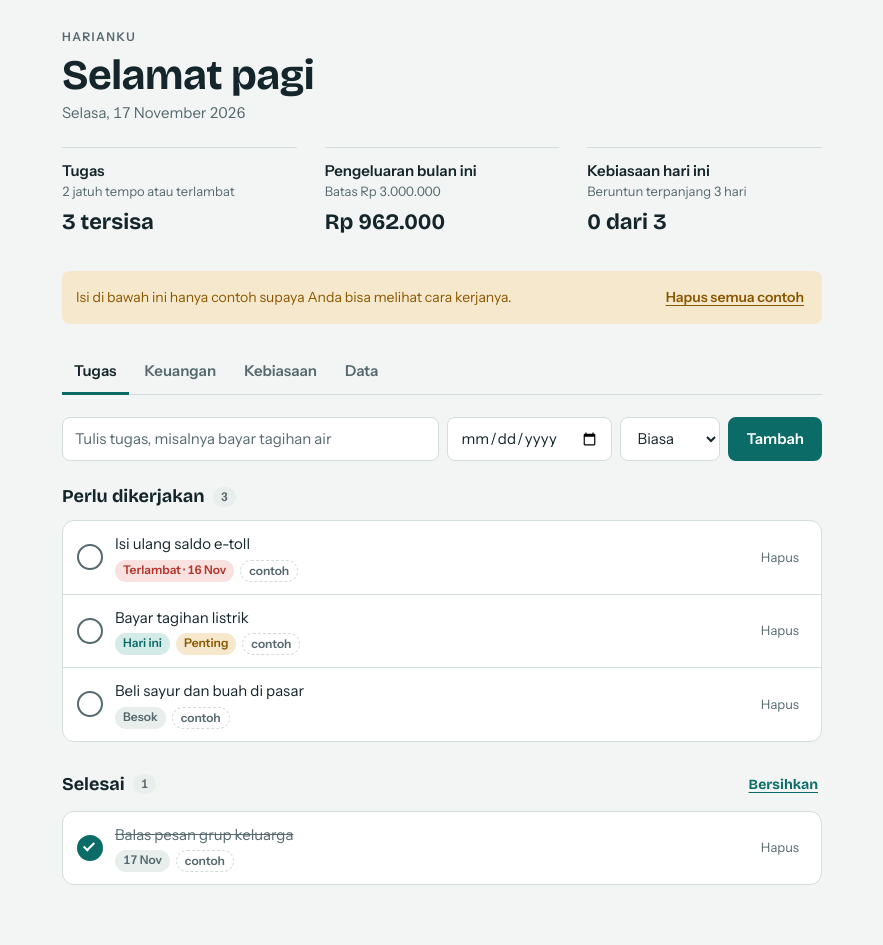
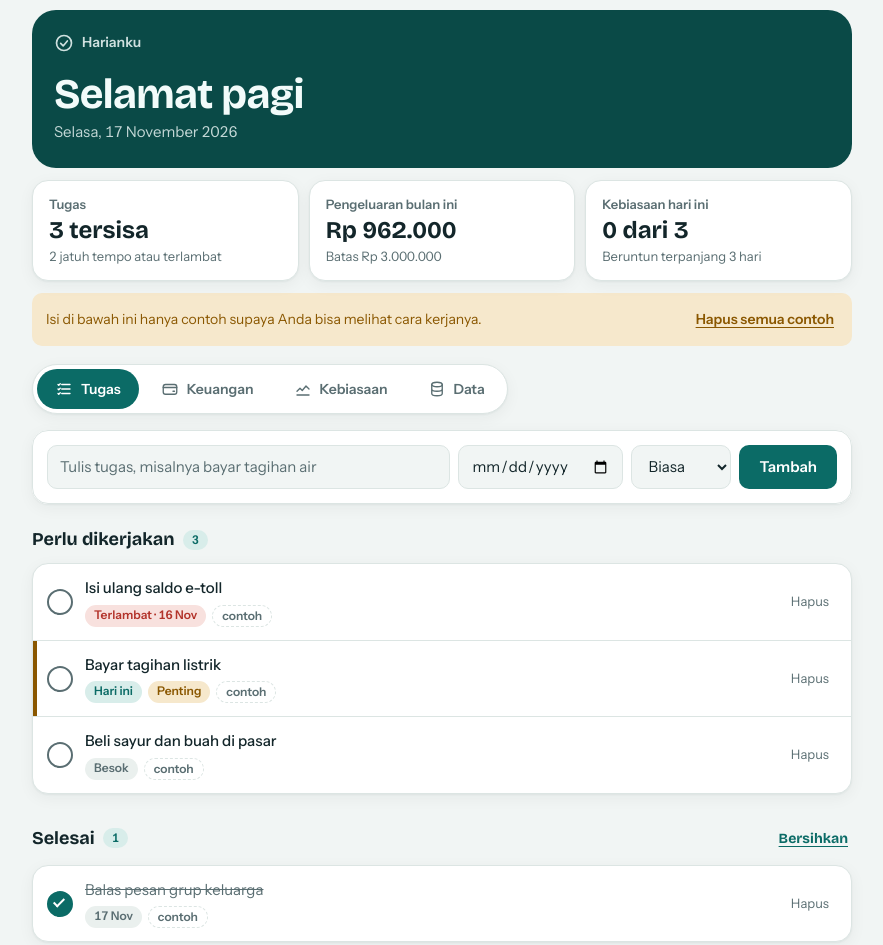
Before and after one commit to donnaladya17/Daily, a plain HTML site: page index.html in a window 1280 px wide. Shown: the whole page, without its empty margins (198-1081 px from the left). Drawn offline with nearby package versions, Linux system fonts and the light colour scheme.

Commit message:
Add files via upload

```diff
--- a/app.js
+++ b/app.js
@@ -225,7 +225,7 @@ function renderLoading(){
   ['#taskList','#catList','#txList','#habitList'].forEach(function(s){ $(s).replaceChildren(el('p',{class:'loading',text:'Memuat data Anda…'})); });
 }
 function glanceRow(label,sub,val){
-  return el('div',null, el('div',null, el('span',{class:'g-label',text:label}), el('span',{class:'g-sub',text:sub})), el('strong',{class:'g-val',text:val}));
+  return el('div',null, el('span',{class:'g-label',text:label}), el('strong',{class:'g-val',text:val}), el('span',{class:'g-sub',text:sub}));
 }
 function emptyState(title,body){ return el('div',{class:'empty'}, el('strong',{text:title}), el('p',{text:body})); }
 
@@ -263,7 +263,7 @@ function duePill(t){
   return el('span',{class:'pill '+cls,text:label});
 }
 function taskRow(t){
-  return el('li',{class:t.done?'done':''},
+  return el('li',{class:(t.done?'done':'')+(t.prio===1&&!t.done?' p1':'')},
     el('button',{class:'check',type:'button','aria-pressed':t.done?'true':'false','aria-label':(t.done?'Tandai belum selesai: ':'Tandai selesai: ')+t.text,onclick:function(){ t.done=!t.done; commit(); }}),
     el('div',{class:'t-body'},
       el('span',{class:'t-text',text:t.text}),
--- a/index.html
+++ b/index.html
@@ -17,11 +17,12 @@
 <body>
 <div class="wrap">
   <header>
-    <p class="brand">Harianku</p>
+    <p class="brand"><svg viewBox="0 0 24 24" fill="none" stroke="currentColor" stroke-width="2" stroke-linecap="round" stroke-linejoin="round" aria-hidden="true"><circle cx="12" cy="12" r="9"/><path d="M8 12.5l3 3 5-6"/></svg>Harianku</p>
     <h1 id="greet">Selamat datang</h1>
     <p class="date" id="date"></p>
-    <div class="glance" id="glance" aria-live="polite"></div>
   </header>
+
+  <div class="glance" id="glance" aria-live="polite"></div>
 
   <div class="sample-note" id="sampleNote" hidden>
     <span>Isi di bawah ini hanya contoh supaya Anda bisa melihat cara kerjanya.</span>
@@ -29,10 +30,10 @@
   </div>
 
   <nav class="tabs" aria-label="Bagian aplikasi">
-    <button class="tab" type="button" id="tab-tugas" data-view="tugas">Tugas</button>
-    <button class="tab" type="button" id="tab-uang" data-view="uang">Keuangan</button>
-    <button class="tab" type="button" id="tab-kebiasaan" data-view="kebiasaan">Kebiasaan</button>
-    <button class="tab" type="button" id="tab-data" data-view="data">Data</button>
+    <button class="tab" type="button" id="tab-tugas" data-view="tugas"><svg viewBox="0 0 24 24" aria-hidden="true"><path d="M9 6h11M9 12h11M9 18h11"/><path d="M4 6l1 1 2-2M4 12l1 1 2-2M4 18l1 1 2-2"/></svg><span>Tugas</span></button>
+    <button class="tab" type="button" id="tab-uang" data-view="uang"><svg viewBox="0 0 24 24" aria-hidden="true"><rect x="3" y="6" width="18" height="13" rx="3"/><path d="M3 10h18M16 15h2"/></svg><span>Keuangan</span></button>
+    <button class="tab" type="button" id="tab-kebiasaan" data-view="kebiasaan"><svg viewBox="0 0 24 24" aria-hidden="true"><path d="M4 15l4-4 3 3 5-6 4 4"/><path d="M4 20h16"/></svg><span>Kebiasaan</span></button>
+    <button class="tab" type="button" id="tab-data" data-view="data"><svg viewBox="0 0 24 24" aria-hidden="true"><ellipse cx="12" cy="6" rx="7" ry="3"/><path d="M5 6v6c0 1.7 3.1 3 7 3s7-1.3 7-3V6M5 12v6c0 1.7 3.1 3 7 3s7-1.3 7-3v-6"/></svg><span>Data</span></button>
   </nav>
 
   <main>
--- a/style.css
+++ b/style.css
@@ -1,102 +1,109 @@
 html{color-scheme:light;-webkit-text-size-adjust:100%}
 [hidden]{display:none!important}
 body{margin:0}
-/* Layout: satu kolom sempit, ringkasan hari ini di atas, tiga tab (tugas, uang, kebiasaan) di bawahnya. */
+/* Struktur: hero sapaan, kartu ringkasan, navigasi (bawah di HP, atas di layar lebar), lalu isi tiap bagian dalam kartu. */
 :root{
-  --bg:#F2F5F4; --surface:#FFFFFF; --surface2:#E8EEEC; --ink:#14262B; --muted:#55696E; --line:#D3DDDA;
-  --accent:#0B6B66; --accent-ink:#FFFFFF; --accent-soft:#D5EBE8;
+  --bg:#F1F5F4; --surface:#FFFFFF; --surface2:#EAF0EE; --ink:#13262A; --muted:#5A6E72; --line:#DCE5E3;
+  --accent:#0B6B66; --accent-ink:#FFFFFF; --accent-soft:#D8EDEA; --hero:#0A4A47; --hero-ink:#F2FBFA;
   --good:#1F7A43; --good-soft:#DCEFE3; --warn:#8A5700; --warn-soft:#F6E8CC; --bad:#B3342B; --bad-soft:#F8E1DE;
+  --shadow:0 1px 2px rgba(19,38,42,.05),0 4px 16px rgba(19,38,42,.05);
+  --r:16px; --r-sm:10px;
   --font-display:'Bricolage Grotesque','Segoe UI',system-ui,sans-serif;
   --font-body:'Instrument Sans','Segoe UI',system-ui,sans-serif;
 }
 @media (prefers-color-scheme: dark){
   :root:not([data-theme="light"]){
-    --bg:#0F191C; --surface:#162428; --surface2:#1E2F34; --ink:#E3EDEB; --muted:#93A9AD; --line:#2B3F44;
-    --accent:#5CC8BC; --accent-ink:#0A1A1C; --accent-soft:#1B3A3C;
+    --bg:#0D1618; --surface:#152226; --surface2:#1D2D32; --ink:#E3EDEB; --muted:#93A9AD; --line:#27393E;
+    --accent:#5CC8BC; --accent-ink:#0A1A1C; --accent-soft:#1B3A3C; --hero:#123B3A; --hero-ink:#EAF7F5;
     --good:#6FCF97; --good-soft:#1C3426; --warn:#E5B454; --warn-soft:#3A2F17; --bad:#F08A80; --bad-soft:#3A2321;
-    color-scheme:dark;
+    --shadow:0 1px 2px rgba(0,0,0,.3); color-scheme:dark;
   }
 }
 :root[data-theme="dark"]{
-  --bg:#0F191C; --surface:#162428; --surface2:#1E2F34; --ink:#E3EDEB; --muted:#93A9AD; --line:#2B3F44;
-  --accent:#5CC8BC; --accent-ink:#0A1A1C; --accent-soft:#1B3A3C;
+  --bg:#0D1618; --surface:#152226; --surface2:#1D2D32; --ink:#E3EDEB; --muted:#93A9AD; --line:#27393E;
+  --accent:#5CC8BC; --accent-ink:#0A1A1C; --accent-soft:#1B3A3C; --hero:#123B3A; --hero-ink:#EAF7F5;
   --good:#6FCF97; --good-soft:#1C3426; --warn:#E5B454; --warn-soft:#3A2F17; --bad:#F08A80; --bad-soft:#3A2321;
-  color-scheme:dark;
+  --shadow:0 1px 2px rgba(0,0,0,.3); color-scheme:dark;
 }
 *,*::before,*::after{box-sizing:border-box}
 body{
-  background:var(--bg); color:var(--ink); font:15px/1.5 var(--font-body);
-  padding-block:28px 72px;
-  padding-top:calc(28px + env(safe-area-inset-top, 0px));
-  padding-bottom:calc(72px + env(safe-area-inset-bottom, 0px));
-  padding-left:max(16px, env(safe-area-inset-left, 0px));
-  padding-right:max(16px, env(safe-area-inset-right, 0px));
-  font-variant-numeric:tabular-nums;
+  background:var(--bg); color:var(--ink); font:15px/1.5 var(--font-body); font-variant-numeric:tabular-nums;
+  padding:0 max(14px,env(safe-area-inset-right,0px)) calc(96px + env(safe-area-inset-bottom,0px)) max(14px,env(safe-area-inset-left,0px));
 }
-.wrap{max-width:760px;margin:0 auto}
+.wrap{max-width:820px;margin:0 auto}
 button,input,select{font:inherit;color:inherit}
 :focus-visible{outline:2px solid var(--accent);outline-offset:2px}
 
-/* Kepala halaman */
-.brand{margin:0;font-size:12px;letter-spacing:.12em;text-transform:uppercase;color:var(--muted);font-weight:600}
-h1{font-family:var(--font-display);font-weight:700;font-size:clamp(30px,6vw,42px);line-height:1.1;margin:6px 0 4px;text-wrap:balance;letter-spacing:-.01em}
-.date{margin:0;color:var(--muted)}
-.glance{display:grid;margin-top:22px}
-.glance>div{display:flex;justify-content:space-between;align-items:baseline;gap:12px;padding:12px 0;border-top:1px solid var(--line)}
-.g-label{font-weight:600;display:block}
-.g-sub{color:var(--muted);font-size:13px;display:block}
-.g-val{font-family:var(--font-display);font-size:22px;font-weight:700;white-space:nowrap}
-@media (min-width:620px){
-  .glance{grid-template-columns:repeat(3,1fr);gap:28px}
-  .glance>div{display:block}
-  .g-val{display:block;margin-top:4px}
+/* Hero */
+header{margin:calc(10px + env(safe-area-inset-top,0px)) 0 0;background:var(--hero);color:var(--hero-ink);border-radius:24px;padding:22px 22px 24px}
+.brand{margin:0;display:flex;align-items:center;gap:8px;font-size:14px;font-weight:600;opacity:.85}
+.brand svg{width:20px;height:20px}
+h1{font-family:var(--font-display);font-weight:700;font-size:clamp(30px,7vw,42px);line-height:1.1;margin:18px 0 4px;text-wrap:balance;letter-spacing:-.015em}
+.date{margin:0;opacity:.8}
+
+/* Kartu ringkasan */
+.glance{display:grid;grid-template-columns:1fr 1fr;gap:10px;margin-top:12px}
+.glance>div{background:var(--surface);border:1px solid var(--line);border-radius:var(--r);padding:14px 16px;box-shadow:var(--shadow);display:flex;flex-direction:column;gap:2px;min-width:0}
+.glance>div:first-child{grid-column:1/-1}
+.g-label{font-size:13px;font-weight:600;color:var(--muted)}
+.g-val{font-family:var(--font-display);font-size:24px;font-weight:700;line-height:1.2;overflow-wrap:anywhere}
+.g-sub{color:var(--muted);font-size:13px}
+@media (min-width:620px){ .glance{grid-template-columns:repeat(3,1fr)} .glance>div:first-child{grid-column:auto} }
+
+.sample-note{display:flex;flex-wrap:wrap;align-items:center;justify-content:space-between;gap:8px 16px;margin-top:12px;padding:10px 14px;border-radius:var(--r-sm);background:var(--warn-soft);color:var(--warn);font-size:14px}
+.sample-note span{min-width:0}
+
+/* Navigasi: bilah bawah di HP */
+.tabs{position:fixed;z-index:5;left:0;right:0;bottom:0;display:grid;grid-template-columns:repeat(4,1fr);background:var(--surface);border-top:1px solid var(--line);padding:6px max(8px,env(safe-area-inset-right,0px)) calc(6px + env(safe-area-inset-bottom,0px)) max(8px,env(safe-area-inset-left,0px))}
+.tab{background:none;border:0;border-radius:var(--r-sm);display:flex;flex-direction:column;align-items:center;gap:2px;padding:6px 4px;font-size:12px;font-weight:600;color:var(--muted);cursor:pointer;min-height:52px}
+.tab svg{width:22px;height:22px;fill:none;stroke:currentColor;stroke-width:1.8;stroke-linecap:round;stroke-linejoin:round}
+.tab[aria-current="page"]{color:var(--accent)}
+.tab[aria-current="page"] svg{background:var(--accent-soft);box-sizing:content-box;padding:3px 14px;border-radius:999px;margin:-3px 0}
+@media (min-width:760px){
+  .tabs{position:static;display:inline-grid;grid-template-columns:repeat(4,auto);gap:4px;margin-top:18px;padding:4px;border:1px solid var(--line);border-radius:999px;box-shadow:var(--shadow)}
+  .tab{flex-direction:row;gap:8px;padding:0 18px;min-height:40px;border-radius:999px;font-size:14px}
+  .tab svg{width:18px;height:18px}
+  .tab[aria-current="page"]{background:var(--accent);color:var(--accent-ink)}
+  .tab[aria-current="page"] svg{background:none;padding:0;margin:0}
+  body{padding-bottom:48px}
 }
 
-.sample-note{display:flex;flex-wrap:wrap;align-items:center;justify-content:space-between;gap:8px 16px;margin-top:20px;padding:10px 14px;border-radius:8px;background:var(--warn-soft);color:var(--warn);font-size:14px}
-.sample-note span{min-width:0}
+section.view{padding-top:16px}
+h2.sec{font-family:var(--font-display);font-size:18px;font-weight:700;margin:28px 0 10px;display:flex;align-items:center;gap:8px}
+h2.sec:first-child{margin-top:0}
+.count{font-family:var(--font-body);font-size:12px;font-weight:600;background:var(--accent-soft);color:var(--accent);border-radius:999px;padding:1px 9px}
 
-/* Tab */
-.tabs{display:flex;gap:4px;margin-top:26px;border-bottom:1px solid var(--line)}
-.tab{background:none;border:0;border-bottom:3px solid transparent;margin-bottom:-1px;padding:10px 12px;font-weight:600;color:var(--muted);cursor:pointer;min-height:44px}
-.tab[aria-current="page"]{color:var(--ink);border-bottom-color:var(--accent)}
-.tab:hover{color:var(--ink)}
-
-section.view{padding-top:22px}
-h2.sec{font-family:var(--font-display);font-size:18px;font-weight:700;margin:26px 0 10px;display:flex;align-items:center;gap:8px}
-h2.sec:first-child{margin-top:0}
-.count{font-family:var(--font-body);font-size:12px;font-weight:600;background:var(--surface2);color:var(--muted);border-radius:999px;padding:1px 8px}
-
-/* Formulir */
+/* Formulir dalam kartu */
 fieldset.bare{border:0;margin:0;padding:0;min-width:0}
+#fs-task,#fs-money,#fs-habit{background:var(--surface);border:1px solid var(--line);border-radius:var(--r);padding:14px;box-shadow:var(--shadow)}
 .addrow{display:flex;flex-wrap:wrap;gap:8px;align-items:center}
 .addrow .grow{flex:1 1 220px;min-width:0}
 input[type=text],input[type=number],input[type=date],input[type=url],input[type=password],select{
-  background:var(--surface);border:1px solid var(--line);border-radius:8px;padding:0 12px;min-height:44px;min-width:0;
-}
+  background:var(--bg);border:1px solid var(--line);border-radius:var(--r-sm);padding:0 12px;min-height:44px;min-width:0}
+input:focus,select:focus{border-color:var(--accent)}
 input::placeholder{color:var(--muted)}
-.btn{background:var(--accent);color:var(--accent-ink);border:0;border-radius:8px;padding:0 18px;min-height:44px;font-weight:600;cursor:pointer}
+.btn{background:var(--accent);color:var(--accent-ink);border:0;border-radius:var(--r-sm);padding:0 20px;min-height:44px;font-weight:600;cursor:pointer}
 .btn:hover{filter:brightness(1.07)}
 .btn.quiet{background:var(--surface2);color:var(--ink)}
-.btn.small{min-height:36px;padding:0 12px;font-size:14px}
 .linkbtn{background:none;border:0;padding:6px 4px;color:var(--accent);font-weight:600;cursor:pointer;text-decoration:underline;text-underline-offset:3px}
 .sample-note .linkbtn{color:inherit}
 fieldset:disabled .btn,fieldset:disabled input,fieldset:disabled select{opacity:.55;cursor:not-allowed}
-
-.seg{display:inline-flex;position:relative;border:1px solid var(--line);background:var(--surface);border-radius:999px;padding:3px}
+.seg{display:inline-flex;border:1px solid var(--line);background:var(--bg);border-radius:999px;padding:3px;position:relative}
 .seg input{position:absolute;opacity:0;pointer-events:none}
 .seg label{padding:8px 16px;border-radius:999px;cursor:pointer;font-weight:600;color:var(--muted);font-size:14px}
 .seg input:checked+label{background:var(--accent);color:var(--accent-ink)}
 .seg input:focus-visible+label{outline:2px solid var(--accent);outline-offset:2px}
 
 /* Daftar */
-.list{list-style:none;margin:0;padding:0;background:var(--surface);border:1px solid var(--line);border-radius:12px}
-.list>li{display:flex;align-items:center;gap:12px;padding:12px 14px;border-top:1px solid var(--line)}
+.list{list-style:none;margin:0;padding:0;background:var(--surface);border:1px solid var(--line);border-radius:var(--r);box-shadow:var(--shadow);overflow:hidden}
+.list>li{display:flex;align-items:center;gap:12px;padding:13px 14px;border-top:1px solid var(--line)}
 .list>li:first-child{border-top:0}
+.list>li.p1{box-shadow:inset 4px 0 0 var(--warn)}
 .t-body{flex:1;min-width:0}
-.t-text{display:block;overflow-wrap:anywhere}
-.done .t-text{text-decoration:line-through;color:var(--muted)}
-.t-meta{display:flex;flex-wrap:wrap;gap:6px;margin-top:4px}
-.pill{font-size:12px;font-weight:600;padding:1px 8px;border-radius:999px;background:var(--surface2);color:var(--muted)}
+.t-text{display:block;overflow-wrap:anywhere;font-weight:500}
+.done .t-text{text-decoration:line-through;color:var(--muted);font-weight:400}
+.t-meta{display:flex;flex-wrap:wrap;gap:6px;margin-top:5px}
+.pill{font-size:12px;font-weight:600;padding:1px 9px;border-radius:999px;background:var(--surface2);color:var(--muted)}
 .pill.acc{background:var(--accent-soft);color:var(--accent)}
 .pill.bad{background:var(--bad-soft);color:var(--bad)}
 .pill.warn{background:var(--warn-soft);color:var(--warn)}
@@ -106,13 +113,13 @@ fieldset:disabled .btn,fieldset:disabled input,fieldset:disabled select{opacity:
 .check[aria-pressed="true"]::after{content:"";position:absolute;left:7px;top:3px;width:6px;height:11px;border:solid var(--accent-ink);border-width:0 2.5px 2.5px 0;transform:rotate(45deg)}
 .del{flex:none;background:none;border:0;color:var(--muted);cursor:pointer;padding:8px;border-radius:6px;font-size:13px}
 .del:hover{color:var(--bad)}
-.empty{background:var(--surface);border:1px dashed var(--line);border-radius:12px;padding:22px 18px}
+.empty{background:var(--surface);border:1px dashed var(--line);border-radius:var(--r);padding:24px 18px;text-align:center}
 .empty strong{display:block;font-family:var(--font-display);font-size:17px}
 .empty p{margin:4px 0 0;color:var(--muted)}
 .loading{color:var(--muted);padding:14px 0}
 
 /* Keuangan */
-.budget{margin-top:22px;background:var(--surface);border:1px solid var(--line);border-radius:12px;padding:16px}
+.budget{margin-top:12px;background:var(--surface);border:1px solid var(--line);border-radius:var(--r);padding:16px;box-shadow:var(--shadow)}
 .budget-top{display:flex;flex-wrap:wrap;align-items:center;justify-content:space-between;gap:10px}
 .budget-top label{font-weight:600}
 .budget-top input{width:min(100%,200px)}
@@ -121,8 +128,8 @@ fieldset:disabled .btn,fieldset:disabled input,fieldset:disabled select{opacity:
 .bar.warn>i{background:var(--warn)}
 .bar.bad>i{background:var(--bad)}
 .budget p{margin:10px 0 0;color:var(--muted);font-size:14px}
-.cats{display:grid;gap:10px;background:var(--surface);border:1px solid var(--line);border-radius:12px;padding:14px}
-.cat-row{display:grid;grid-template-columns:minmax(0,1fr) auto;gap:4px 12px;align-items:baseline}
+.cats{display:grid;gap:14px;background:var(--surface);border:1px solid var(--line);border-radius:var(--r);padding:16px;box-shadow:var(--shadow)}
+.cat-row{display:grid;grid-template-columns:minmax(0,1fr) auto;gap:6px 12px;align-items:baseline}
 .cat-row .bar{grid-column:1/-1;margin-top:0;height:8px}
 .cat-row .bar>i{background:var(--accent)}
 .amt{font-weight:600;white-space:nowrap}
@@ -130,25 +137,24 @@ fieldset:disabled .btn,fieldset:disabled input,fieldset:disabled select{opacity:
 .tx-sub{display:block;color:var(--muted);font-size:13px}
 
 /* Kebiasaan */
-.habit{display:block!important}
+.habit{display:block!important;padding:16px!important}
 .h-top{display:flex;justify-content:space-between;align-items:baseline;gap:12px}
 .h-name{font-weight:600;overflow-wrap:anywhere;min-width:0}
 .h-streak{color:var(--muted);font-size:13px;white-space:nowrap}
 .h-streak b{color:var(--accent)}
-.week{display:grid;grid-template-columns:repeat(7,1fr);gap:6px;margin-top:10px}
+.week{display:grid;grid-template-columns:repeat(7,1fr);gap:6px;margin-top:12px}
 .day{display:flex;flex-direction:column;align-items:center;gap:4px;font-size:11px;color:var(--muted)}
-.day button{width:100%;max-width:46px;height:40px;border-radius:8px;border:1px solid var(--line);background:var(--surface2);cursor:pointer;padding:0}
+.day button{width:100%;max-width:46px;height:40px;border-radius:var(--r-sm);border:1px solid var(--line);background:var(--surface2);cursor:pointer;padding:0}
 .day button[aria-pressed="true"]{background:var(--accent);border-color:var(--accent)}
 .day.today span{color:var(--ink);font-weight:600}
 .day.today button{border-color:var(--ink)}
 .h-foot{display:flex;justify-content:space-between;align-items:center;margin-top:8px;color:var(--muted);font-size:13px}
 
-.foot{margin:34px 0 0;color:var(--muted);font-size:13px}
+.foot{margin:28px 0 0;color:var(--muted);font-size:13px;text-align:center}
 
-/* Notifikasi singkat */
-.toast{position:fixed;left:0;right:0;bottom:0;display:flex;justify-content:center;pointer-events:none;
-  padding:12px max(16px, env(safe-area-inset-left, 0px)) calc(12px + env(safe-area-inset-bottom, 0px)) max(16px, env(safe-area-inset-right, 0px))}
-.toast-box{pointer-events:auto;display:flex;align-items:center;gap:10px;background:var(--ink);color:var(--bg);border-radius:10px;padding:8px 8px 8px 16px;box-shadow:0 6px 24px rgba(0,0,0,.25)}
+.toast{position:fixed;left:0;right:0;bottom:calc(76px + env(safe-area-inset-bottom,0px));z-index:6;display:flex;justify-content:center;pointer-events:none;padding:0 16px}
+@media (min-width:760px){ .toast{bottom:16px} }
+.toast-box{pointer-events:auto;display:flex;align-items:center;gap:10px;background:var(--ink);color:var(--bg);border-radius:var(--r-sm);padding:8px 8px 8px 16px;box-shadow:0 6px 24px rgba(0,0,0,.25)}
 .toast-box .linkbtn{color:var(--bg)}
 @media (prefers-reduced-motion:no-preference){
   .bar>i{transition:width .35s ease}
@@ -159,13 +165,13 @@ fieldset:disabled .btn,fieldset:disabled input,fieldset:disabled select{opacity:
 .hint{color:var(--muted);font-size:14px;margin:0 0 12px}
 .hint.bad{color:var(--bad)}
 .btnrow{display:flex;flex-wrap:wrap;gap:8px}
-.sheetform{display:grid;gap:8px;background:var(--surface);border:1px solid var(--line);border-radius:12px;padding:16px}
+.sheetform{display:grid;gap:8px;background:var(--surface);border:1px solid var(--line);border-radius:var(--r);padding:16px;box-shadow:var(--shadow)}
 .sheetform label{font-weight:600;font-size:14px}
 .sheetform input[type=url],.sheetform input[type=password]{width:100%}
 .sheetform .btnrow{margin-top:6px}
 .check-line{display:flex;align-items:center;gap:10px;margin-top:4px}
 .check-line input{width:20px;height:20px;accent-color:var(--accent)}
-.howto{margin-top:16px;background:var(--surface);border:1px solid var(--line);border-radius:12px;padding:12px 16px}
+.howto{margin-top:12px;background:var(--surface);border:1px solid var(--line);border-radius:var(--r);padding:12px 16px}
 .howto summary{cursor:pointer;font-weight:600;min-height:28px}
 .howto ol{padding-left:20px;margin:12px 0 0;display:grid;gap:8px}
 .howto code{background:var(--surface2);padding:1px 6px;border-radius:4px;font-size:13px;overflow-wrap:anywhere}
--- a/sw.js
+++ b/sw.js
@@ -1,5 +1,5 @@
 /* Service worker Harianku: simpan berkas aplikasi agar bisa dibuka tanpa internet. */
-var CACHE = 'harianku-v3';
+var CACHE = 'harianku-v4';
 var SHELL = [
   './',
   'index.html',
```
Also changed, not shown: 1 other file.
